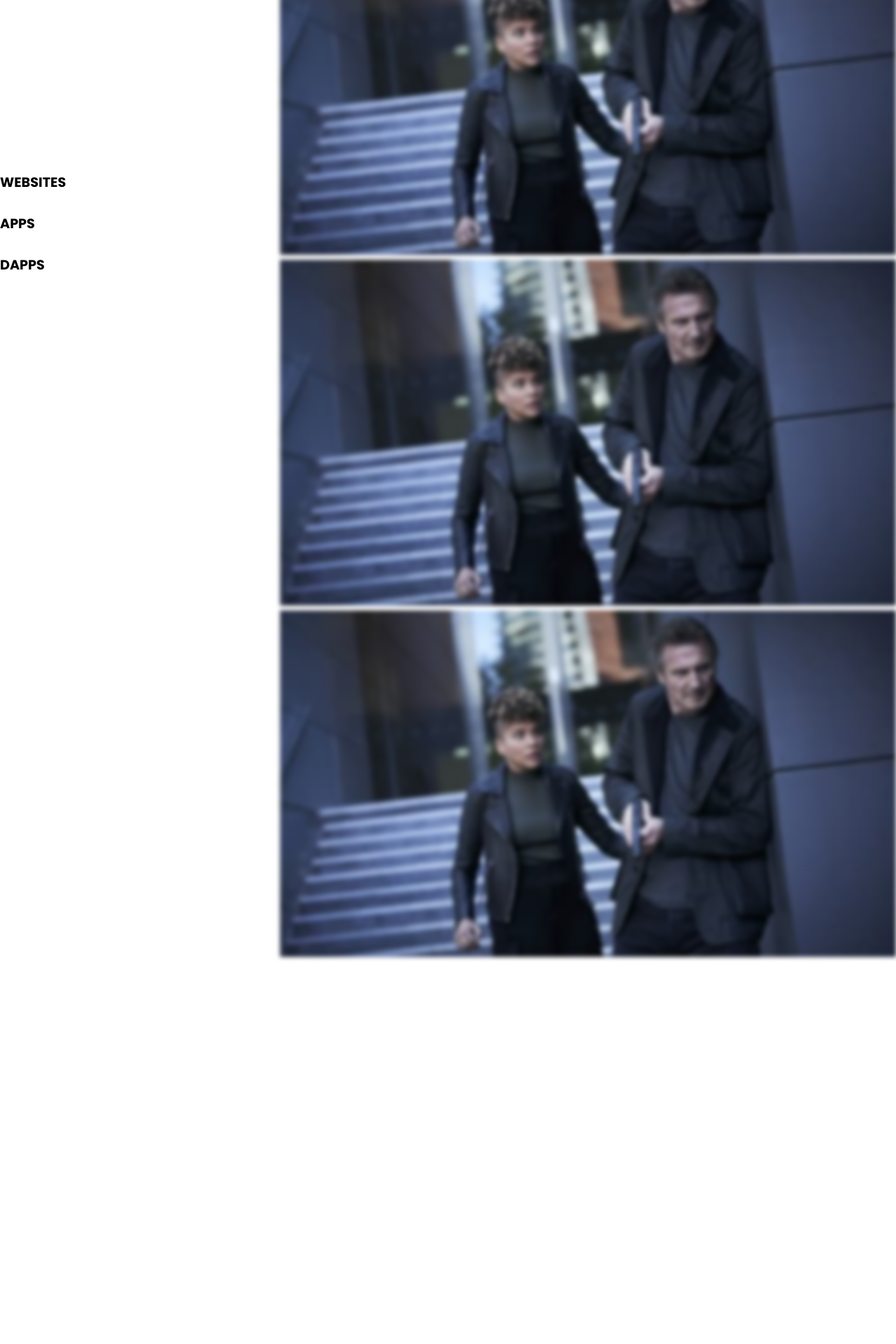
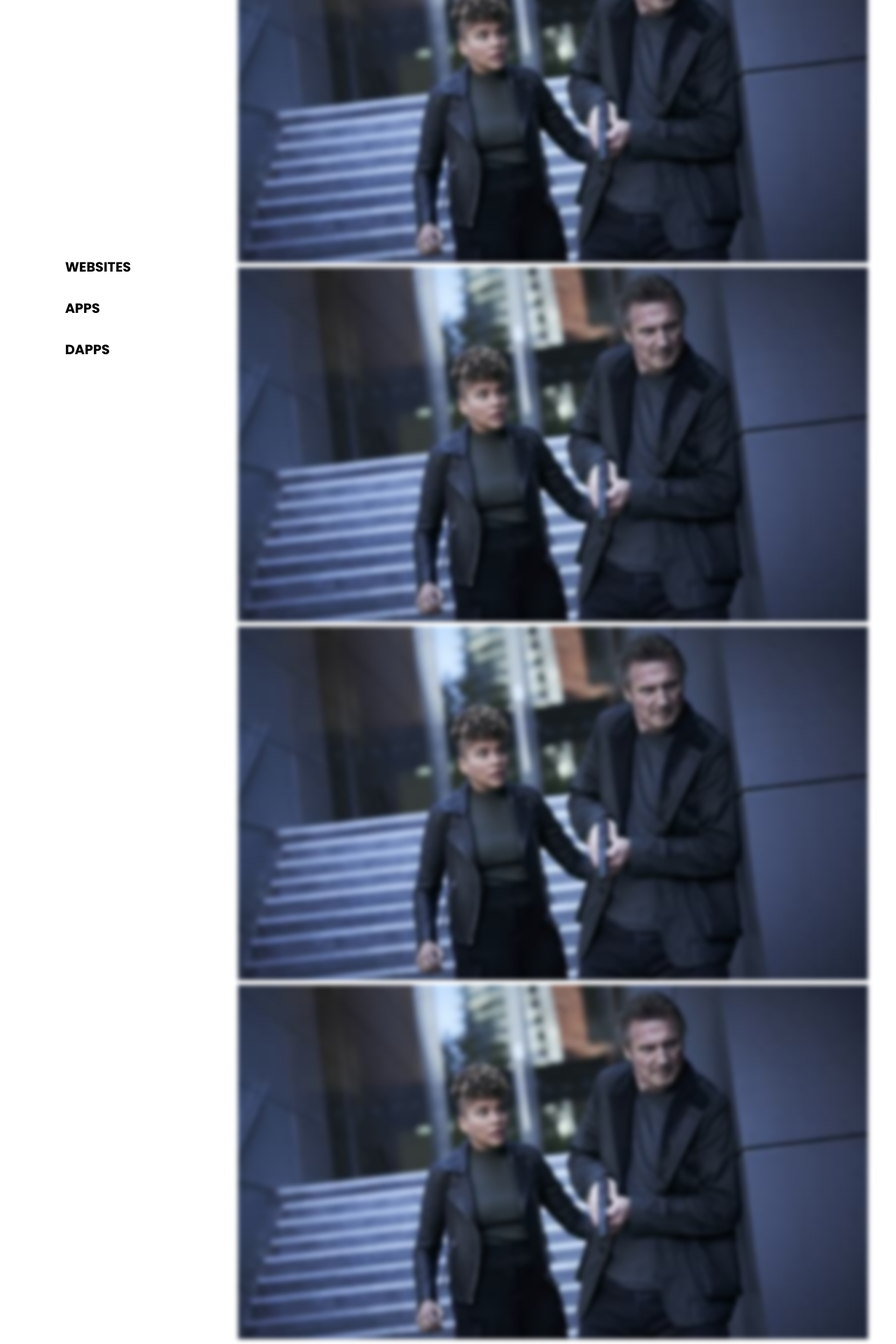
Before and after one commit to huzitaiwo/handsome, a React (Create React App) app: page /project in a window 1280 px wide. Shown: the part 211-2131 px from the top of the page at 70% size. Before the commit the page ends 1585 px from the top, so only its background shows below. Built offline with nearby package versions, Linux system fonts and the light colour scheme.

Commit message:
styling project component

```diff
--- a/src/pages/project/Project.css
+++ b/src/pages/project/Project.css
@@ -1,21 +1,25 @@
-.project {
+.project .container {
   display: flex;
-  align-items: center;
-  /* position: fixed; */
+  /* align-items: center; */
+  justify-content: space-between;
 }
 .projecr__bar-content {
   width: 100%;
-  width: 400px;
+  width: 200px;
   height: 90vh;
-}
-.project__bar {
   display: flex;
   flex-direction: column;
   justify-content: flex-end;
   align-items: center;
   padding-bottom: 60px;
-  /* position: fixed;
-  width: inherit; */
+  /* background: #eee; */
+}
+.project__bar {
+  position: fixed;
+  width: 100%;
+}
+.project__list {
+  margin-left: 300px;
 }
 .project__links li {
   list-style: none;
--- a/src/pages/project/Project.js
+++ b/src/pages/project/Project.js
@@ -6,6 +6,7 @@ import './Project.css'
 export default function Project() {
   return (
     <div className='project'>
+      <div className="container">
         <div className='project__bar'>
           <div className="projecr__bar-content">
             <ul className='project__links'>
@@ -28,6 +29,11 @@ export default function Project() {
             src={projectImage} alt="placeholder"
             style={{ width: '100%', filter: 'blur(3px)' }}
           />
+          <img
+            src={projectImage} alt="placeholder"
+            style={{ width: '100%', filter: 'blur(3px)' }}
+          />
+        </div>
       </div>
     </div>
   )
```
Lines whose indentation alone changed are shown as unchanged.
